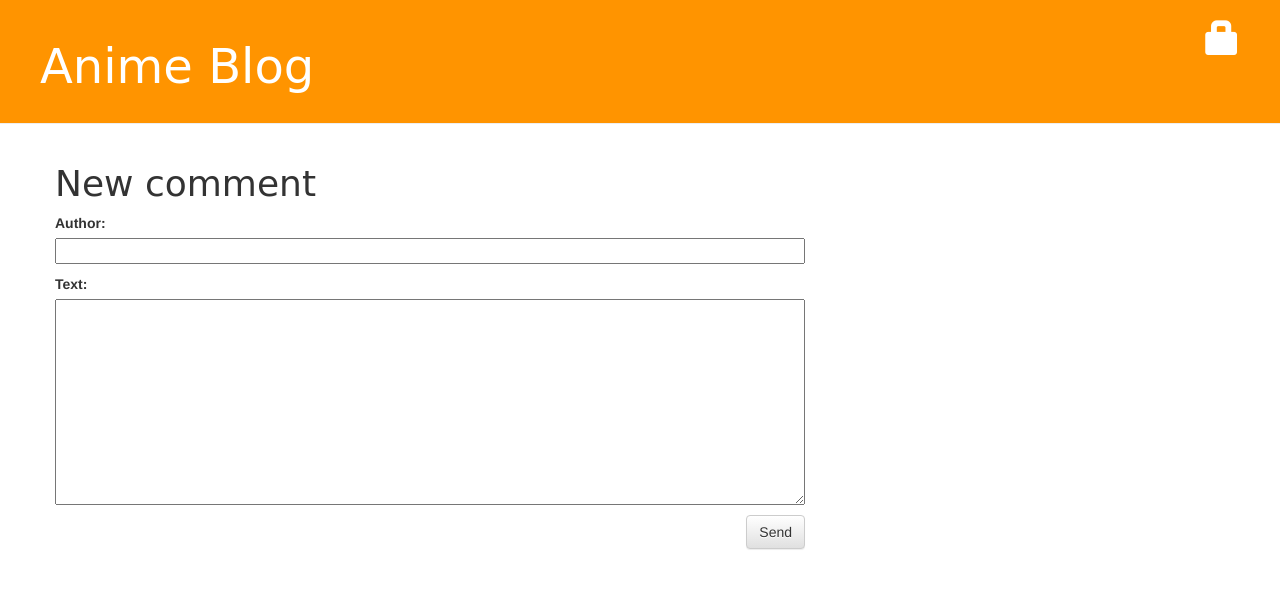
After one commit to carrington10/blog, a Django app: page /post/1/comment/ in a window 1280 px wide. The commit adds this page. Shown: the top 589 px of the page. Run offline with Django 3.2, Linux system fonts and the light colour scheme; data comes from the database, SQL or seed files in the repository; both versions use the stored data as it was after the commit; some libraries are stand-ins or nearby versions.

Commit message:
adding in the comment feature

```diff
--- a/blog/admin.py
+++ b/blog/admin.py
@@ -1,5 +1,8 @@
 
 from django.contrib import admin
-from .models import Post
+from .models import Post, Comment
 
 admin.site.register(Post)
+
+
+admin.site.register(Comment)
--- a/blog/forms.py
+++ b/blog/forms.py
@@ -1,9 +1,16 @@
 from django import forms
 
-from .models import Post
+from .models import Post,  Comment
 
 class PostForm(forms.ModelForm):
 
 	class Meta:
 	    model = Post
 	    fields =('title','text')
+
+
+class CommentForm(forms.ModelForm):
+
+    class Meta:
+        model = Comment
+        fields = ('author', 'text',)
--- a/blog/models.py
+++ b/blog/models.py
@@ -18,3 +18,17 @@ class Post(models.Model):
 
     def __str__(self):
         return self.title
+
+class Comment(models.Model):
+    post = models.ForeignKey('blog.Post', related_name='comments')
+    author = models.CharField(max_length=200)
+    text = models.TextField()
+    created_date = models.DateTimeField(default=timezone.now)
+    approved_comment = models.BooleanField(default=False)
+
+    def approve(self):
+        self.approved_comment = True
+        self.save()
+
+    def __str__(self):
+        return self.text
--- a/blog/static/css/blog.css
+++ b/blog/static/css/blog.css
@@ -17,6 +17,10 @@
 
 h1, h2, h3, h4 {
     font-family: 'sans-serif', cursive;
+}
+
+.comment {
+    margin: 20px 0px 20px 20px;
 }
 
 .date {
--- /dev/null
+++ b/blog/templates/blog/add_comment_to_post.html
@@ -0,0 +1,9 @@
+{% extends 'blog/base.html' %}
+
+{% block content %}
+    <h1>New comment</h1>
+    <form method="POST" class="post-form">{% csrf_token %}
+        {{ form.as_p }}
+        <button type="submit" class="save btn btn-default">Send</button>
+    </form>
+{% endblock %}
--- a/blog/templates/blog/post_list.html
+++ b/blog/templates/blog/post_list.html
@@ -25,6 +25,10 @@
                         </div>
                            <h1><a href="{% url 'post_detail' pk=post.pk %}">{{ post.title }}</a></h1>
                         <p>{{ post.text|linebreaksbr }}</p>
+
+<a href="{% url 'post_detail' pk=post.pk %}">Comments: {{ post.comments.count }}</a>
+
+
                     </div>
                 {% endfor %}
              {% endblock %}
--- a/blog/urls.py
+++ b/blog/urls.py
@@ -11,5 +11,6 @@ urlpatterns = [
     url(r'^drafts/$', views.post_draft_list, name='post_draft_list'),
     url(r'^post/(?P<pk>\d+)/publish/$',views.post_publish, name='post_publish'),
     url(r'^post/(?P<pk>\d+)/remove/$',views.post_remove, name='post_remove'),
+    url(r'^post/(?P<pk>\d+)/comment/$', views.add_comment_to_post, name='add_comment_to_post'),
 
 ]
--- a/blog/views.py
+++ b/blog/views.py
@@ -3,7 +3,7 @@ from django.shortcuts import render
 from django.utils import timezone
 from .models import Post
 from django.shortcuts import render, get_object_or_404, redirect
-from .forms import PostForm
+from .forms import PostForm, CommentForm
 def post_list(request):
 
     posts = Post.objects.filter(published_date__lte=timezone.now()).order_by('published_date')
@@ -58,3 +58,16 @@ def post_remove(request,pk):
     post = get_object_or_404(Post, pk=pk)
     post.delete()
     return redirect('post_list')
+
+def add_comment_to_post(request, pk):
+    post = get_object_or_404(Post, pk=pk)
+    if request.method == "POST":
+        form = CommentForm(request.POST)
+        if form.is_valid():
+            comment = form.save(commit=False)
+            comment.post = post
+            comment.save()
+            return redirect('post_detail', pk=post.pk)
+    else:
+        form = CommentForm()
+    return render(request, 'blog/add_comment_to_post.html', {'form': form})
```
Also changed, not shown: blog/templates/blog/post_detail.html (+14 -0 lines), blog/migrations/0002_comment.py (added), db.sqlite3.
